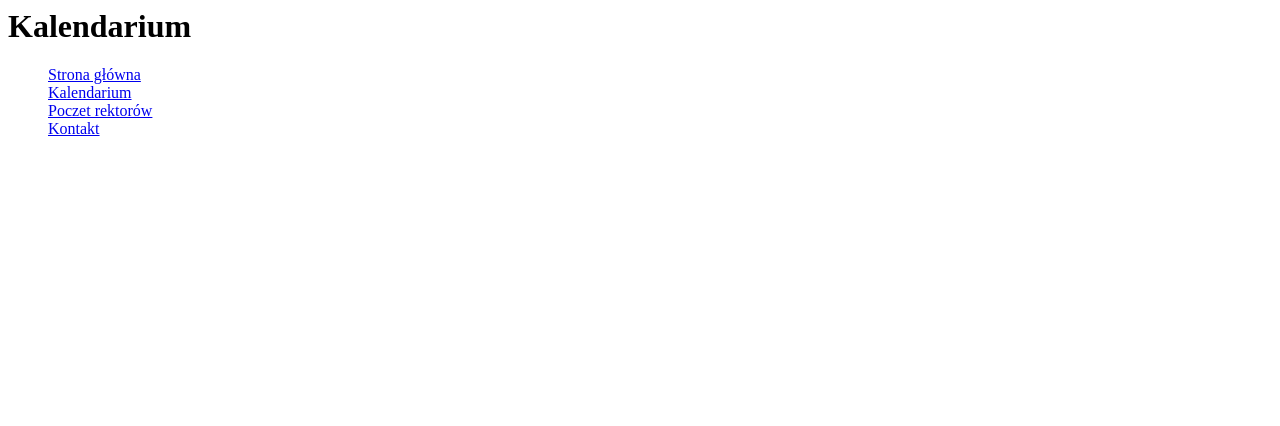
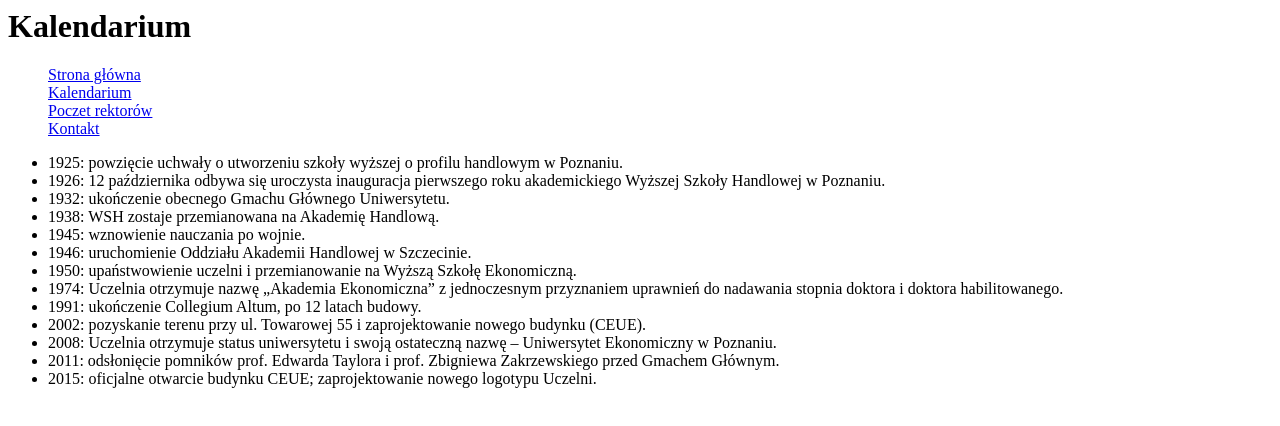
Before and after one commit to dstrugala/TechnologieInformacyjne, a plain HTML site: page kalendarium.html in a window 1280 px wide. Drawn offline with Linux system fonts and the light colour scheme.

Commit message:
Update kalendarium.html

```diff
--- a/kalendarium.html
+++ b/kalendarium.html
@@ -31,6 +31,21 @@
                     </ul>
                 </nav>
             </header>
+            <ul>
+                <li>1925: powzięcie uchwały o utworzeniu szkoły wyższej o profilu handlowym w Poznaniu.</li>
+                <li>1926: 12 października odbywa się uroczysta inauguracja pierwszego roku akademickiego Wyższej Szkoły Handlowej w Poznaniu.</li>
+                <li>1932: ukończenie obecnego Gmachu Głównego Uniwersytetu.</li>
+                <li>1938: WSH zostaje przemianowana na Akademię Handlową.</li>
+                <li>1945: wznowienie nauczania po wojnie.</li>
+                <li>1946: uruchomienie Oddziału Akademii Handlowej w Szczecinie.</li>
+                <li>1950: upaństwowienie uczelni i przemianowanie na Wyższą Szkołę Ekonomiczną.</li>
+                <li>1974: Uczelnia otrzymuje nazwę „Akademia Ekonomiczna” z jednoczesnym przyznaniem uprawnień do nadawania stopnia doktora i doktora habilitowanego.</li>
+                <li>1991: ukończenie Collegium Altum, po 12 latach budowy.</li>
+                <li>2002: pozyskanie terenu przy ul. Towarowej 55 i zaprojektowanie nowego budynku (CEUE).</li>
+                <li>2008: Uczelnia otrzymuje status uniwersytetu i swoją ostateczną nazwę – Uniwersytet Ekonomiczny w Poznaniu.</li>
+                <li>2011: odsłonięcie pomników prof. Edwarda Taylora i prof. Zbigniewa Zakrzewskiego przed Gmachem Głównym.</li>
+                <li>2015: oficjalne otwarcie budynku CEUE; zaprojektowanie nowego logotypu Uczelni.</li>
+            </ul>
         </div>
     </body>
 </html>
```
